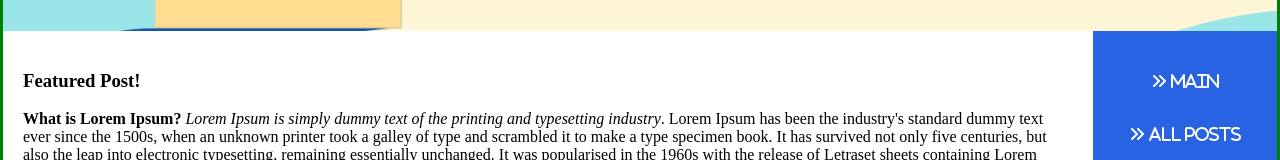
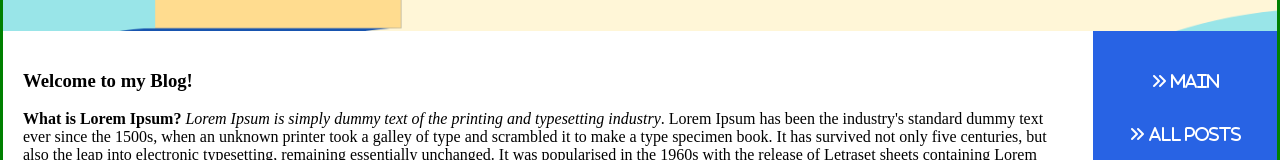
Before and after one commit to rcalzadagit/personalblogwebsite, a plain HTML site: page index.html in a window 1280 px wide. Shown: the part 222-382 px from the top of the page. Drawn offline with Linux system fonts and the light colour scheme.

Commit message:
This is the Home page!

```diff
--- a/index.html
+++ b/index.html
@@ -21,7 +21,7 @@
     <div class="header box" id="one"></div>
     <div class="sidebar box" id="two">
       <article>
-        <h1>Featured Post!</h1>
+        <h1>Welcome to my Blog!</h1>
         <p><strong>What is Lorem Ipsum?</strong>
           <i>Lorem Ipsum is simply dummy text of the printing
             and typesetting industry</i>. Lorem Ipsum has been
```
